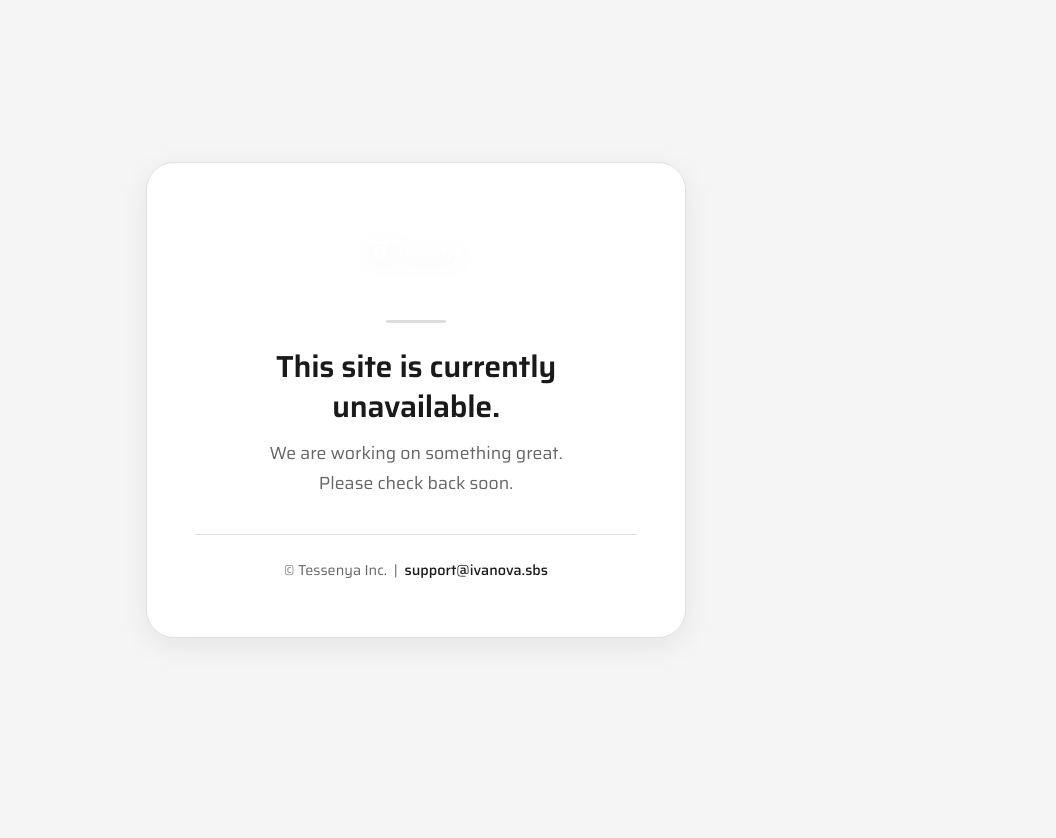
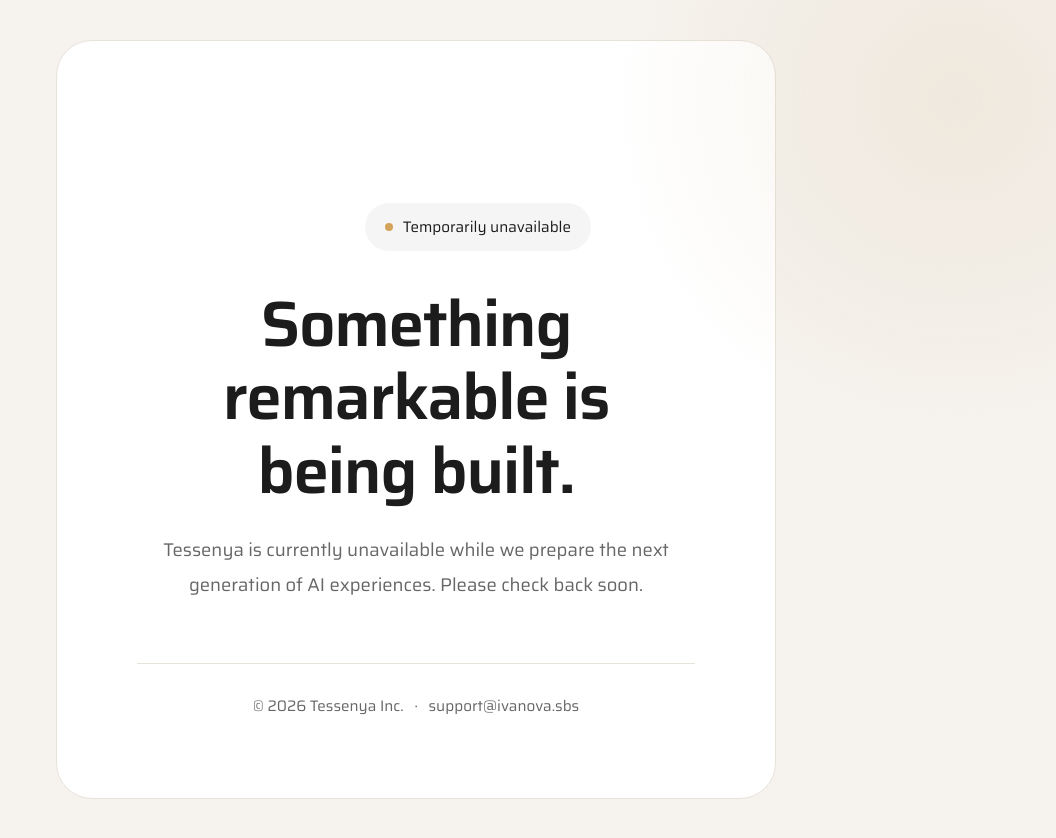
Before and after one commit to Edward-Xh-svg/tessenya-ms, a website: page root/index.html in a window 1280 px wide. Shown: the whole page, without its empty margins (224-1280 px from the left). Before the commit the page ends 800 px from the top, so only its background shows below. Drawn offline with Linux system fonts and the light colour scheme.

Commit message:
Update index.html

```diff
--- a/root/index.html
+++ b/root/index.html
@@ -1,167 +1,295 @@
 <!DOCTYPE html>
-<html lang="en" dir="ltr">
+<html lang="en">
 <head>
 <meta charset="UTF-8">
 <meta name="viewport" content="width=device-width, initial-scale=1.0">
-  <title>Site Unavailable — Tessenya</title>
 
-  <!-- Favicon (tab image) -->
+<title>Tessenya</title>
+
+<!-- Tab icon -->
 <link rel="icon" type="image/png" href="/attachments/tab-image.png">
 
-  <!-- Google Font: Saira (Latin) -->
+<!-- Saira font -->
 <link rel="preconnect" href="https://fonts.googleapis.com">
 <link rel="preconnect" href="https://fonts.gstatic.com" crossorigin>
-  <link href="https://fonts.googleapis.com/css2?family=Saira:ital,wght@0,100..900;1,100..900&display=swap" rel="stylesheet">
+
+<link href="https://fonts.googleapis.com/css2?family=Saira:wght@300;400;500;600;700&display=swap" rel="stylesheet">
 
 <style>
-    /* GTK-inspired system theme variables */
-    :root {
-      --bg: #f5f5f5;
-      --surface: #ffffff;
-      --on-surface: #1a1a1a;
-      --muted: #666666;
-      --border: #e0e0e0;
-      --shadow: 0 8px 30px rgba(0, 0, 0, 0.07);
-      --radius: 28px;
+
+:root{
+
+    --bg:#F6F3EE;
+    --surface:#FFFFFF;
+
+    --text:#1C1C1C;
+    --muted:#666666;
+
+    --border:#E7E2DB;
+
+    --radius:36px;
+
 }
 
-    @media (prefers-color-scheme: dark) {
-      :root {
-        --bg: #1e1e1e;
-        --surface: #2c2c2c;
-        --on-surface: #f0f0f0;
-        --muted: #a0a0a0;
-        --border: #3a3a3a;
-        --shadow: 0 8px 30px rgba(0, 0, 0, 0.4);
-      }
+@media (prefers-color-scheme:dark){
+
+:root{
+
+    --bg:#141414;
+
+    --surface:#1B1B1B;
+
+    --text:#F7F7F7;
+
+    --muted:#9D9D9D;
+
+    --border:#2A2A2A;
+
 }
 
-    * {
-      margin: 0;
-      padding: 0;
-      box-sizing: border-box;
 }
 
-    body {
-      font-family: 'Saira', system-ui, -apple-system, sans-serif;
-      background: var(--bg);
-      color: var(--on-surface);
-      display: flex;
-      flex-direction: column;
-      align-items: center;
-      justify-content: center;
-      min-height: 100vh;
-      transition: background 0.3s, color 0.3s;
-      padding: 1.5rem;
+*{
+margin:0;
+padding:0;
+box-sizing:border-box;
 }
 
-    /* Elegant card with GTK feel */
-    .card {
-      background: var(--surface);
-      border: 1px solid var(--border);
-      border-radius: var(--radius);
-      padding: 3.5rem 3rem;
-      box-shadow: var(--shadow);
-      text-align: center;
-      max-width: 540px;
-      width: 100%;
-      transition: background 0.3s, border-color 0.3s, box-shadow 0.3s;
-      animation: riseIn 0.7s cubic-bezier(0.2, 0.9, 0.3, 1) forwards;
-      opacity: 0;
+body{
+
+font-family:'Saira',sans-serif;
+
+background:var(--bg);
+
+color:var(--text);
+
+min-height:100vh;
+
+display:flex;
+
+justify-content:center;
+
+align-items:center;
+
+padding:40px;
+
+overflow:hidden;
+
 }
 
-    @keyframes riseIn {
-      from {
-        opacity: 0;
-        transform: translateY(30px);
-      }
-      to {
-        opacity: 1;
-        transform: translateY(0);
-      }
+body::before{
+
+content:"";
+
+position:fixed;
+
+width:700px;
+
+height:700px;
+
+background:radial-gradient(circle,
+rgba(210,185,150,.18),
+transparent 70%);
+
+top:-250px;
+right:-250px;
+
+pointer-events:none;
+
 }
 
-    .brand-logo {
-      width: 110px;
-      height: auto;
-      margin-bottom: 2rem;
-      filter: drop-shadow(0 6px 12px rgba(0, 0, 0, 0.08));
-      transition: transform 0.2s;
+.card{
+
+width:min(720px,100%);
+
+background:var(--surface);
+
+border:1px solid var(--border);
+
+border-radius:var(--radius);
+
+padding:80px;
+
+text-align:center;
+
+animation:fadeIn .9s ease;
+
 }
 
-    .brand-logo:hover {
-      transform: scale(1.03);
+@keyframes fadeIn{
+
+from{
+
+opacity:0;
+
+transform:translateY(25px);
+
 }
 
-    .divider {
-      width: 60px;
-      height: 3px;
-      background: var(--on-surface);
-      opacity: 0.15;
-      margin: 0 auto 1.5rem;
-      border-radius: 3px;
+to{
+
+opacity:1;
+
+transform:none;
+
 }
 
-    h1 {
-      font-size: 1.9rem;
-      font-weight: 600;
-      letter-spacing: -0.3px;
-      margin-bottom: 0.8rem;
-      color: var(--on-surface);
-      line-height: 1.3;
 }
 
-    .description {
-      font-size: 1.1rem;
-      color: var(--muted);
-      margin-bottom: 2.2rem;
-      line-height: 1.7;
-      font-weight: 400;
+.logo{
+
+width:120px;
+
+margin-bottom:42px;
+
+user-select:none;
+
 }
 
-    .footer {
-      font-size: 0.9rem;
-      color: var(--muted);
-      border-top: 1px solid var(--border);
-      padding-top: 1.5rem;
-      margin-top: 0.5rem;
+.badge{
+
+display:inline-flex;
+
+align-items:center;
+
+gap:10px;
+
+padding:12px 20px;
+
+border-radius:999px;
+
+background:rgba(0,0,0,.04);
+
+font-size:.95rem;
+
+margin-bottom:36px;
+
 }
 
-    .footer a {
-      color: var(--on-surface);
-      text-decoration: none;
-      font-weight: 500;
-      border-bottom: 1px solid transparent;
-      transition: border-color 0.2s;
+@media(prefers-color-scheme:dark){
+
+.badge{
+
+background:rgba(255,255,255,.05);
+
 }
 
-    .footer a:hover {
-      border-bottom-color: var(--on-surface);
 }
+
+.dot{
+
+width:8px;
+
+height:8px;
+
+border-radius:50%;
+
+background:#D5A25B;
+
+}
+
+h1{
+
+font-size:clamp(2.5rem,5vw,4rem);
+
+font-weight:600;
+
+line-height:1.15;
+
+letter-spacing:-1.5px;
+
+margin-bottom:25px;
+
+}
+
+.description{
+
+font-size:1.15rem;
+
+line-height:1.9;
+
+color:var(--muted);
+
+max-width:520px;
+
+margin:auto;
+
+}
+
+.footer{
+
+margin-top:60px;
+
+padding-top:30px;
+
+border-top:1px solid var(--border);
+
+font-size:.95rem;
+
+color:var(--muted);
+
+}
+
+.footer a{
+
+color:inherit;
+
+text-decoration:none;
+
+}
+
+.footer a:hover{
+
+opacity:.7;
+
+}
+
 </style>
+
 </head>
+
 <body>
+
 <div class="card">
-    <!-- Brand Logo -->
-    <img src="/attachments/brand.png" alt="Tessenya Logo" class="brand-logo">
 
-    <!-- Divider for visual elegance -->
-    <div class="divider"></div>
+<img
+src="/attachments/brand.png"
+alt="Tessenya"
+class="logo">
 
-    <!-- Main Heading -->
-    <h1>This site is currently unavailable.</h1>
+<div class="badge">
 
-    <!-- Subtext -->
+<div class="dot"></div>
+
+Temporarily unavailable
+
+</div>
+
+<h1>
+Something remarkable is being built.
+</h1>
+
 <p class="description">
-      We are working on something great.<br>
+
+Tessenya is currently unavailable while we prepare the next generation of AI experiences.
+
 Please check back soon.
+
 </p>
 
-    <!-- Footer with copyright and support email -->
 <div class="footer">
-      © Tessenya Inc. &nbsp;|&nbsp;
-      <a href="mailto:support@ivanova.sbs">support@ivanova.sbs</a>
+
+© 2026 Tessenya Inc.
+
+&nbsp;&nbsp;·&nbsp;&nbsp;
+
+<a href="mailto:support@ivanova.sbs">
+support@ivanova.sbs
+</a>
+
 </div>
+
 </div>
+
 </body>
 </html>
```
Lines whose indentation alone changed are shown as unchanged.
